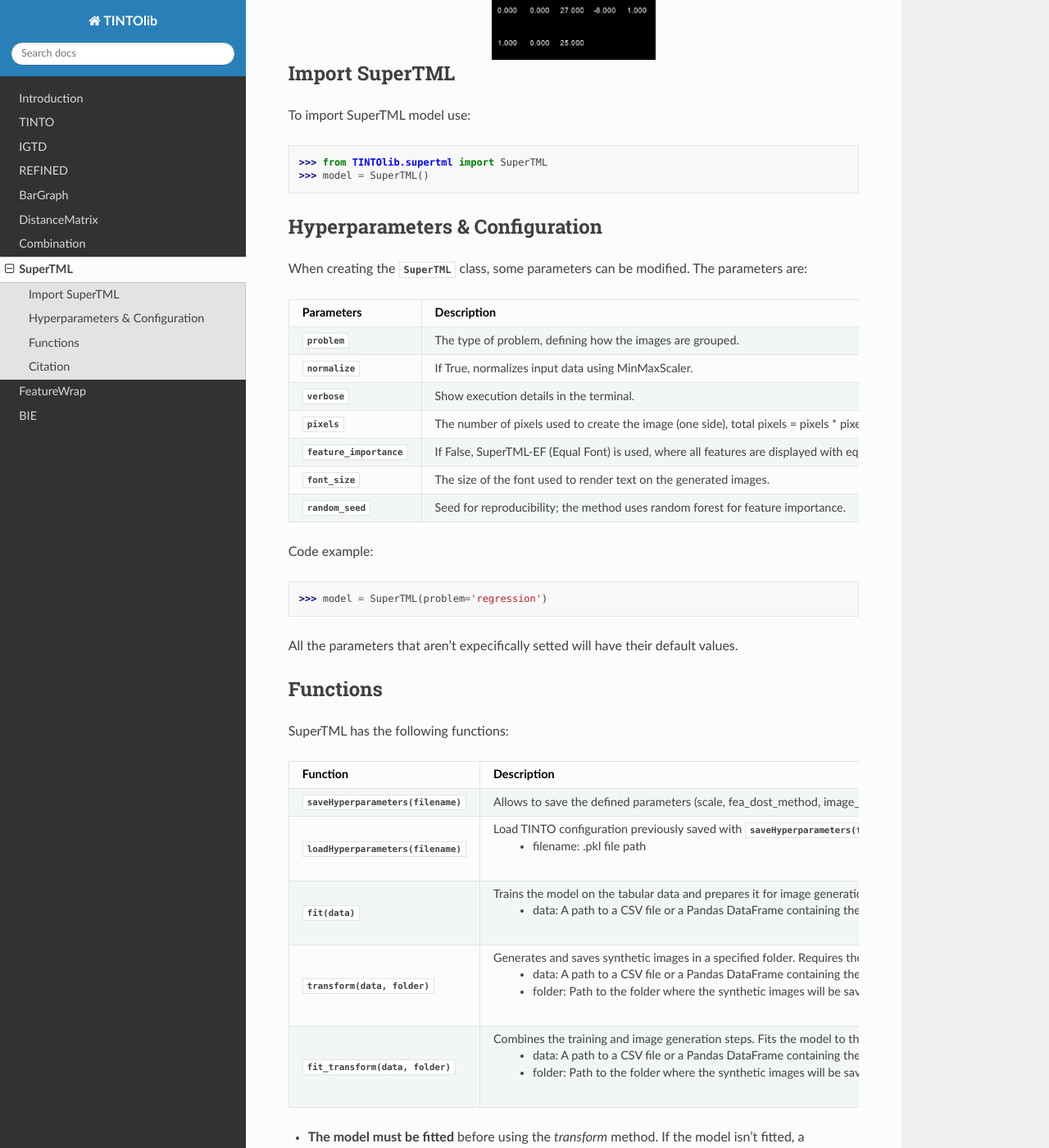
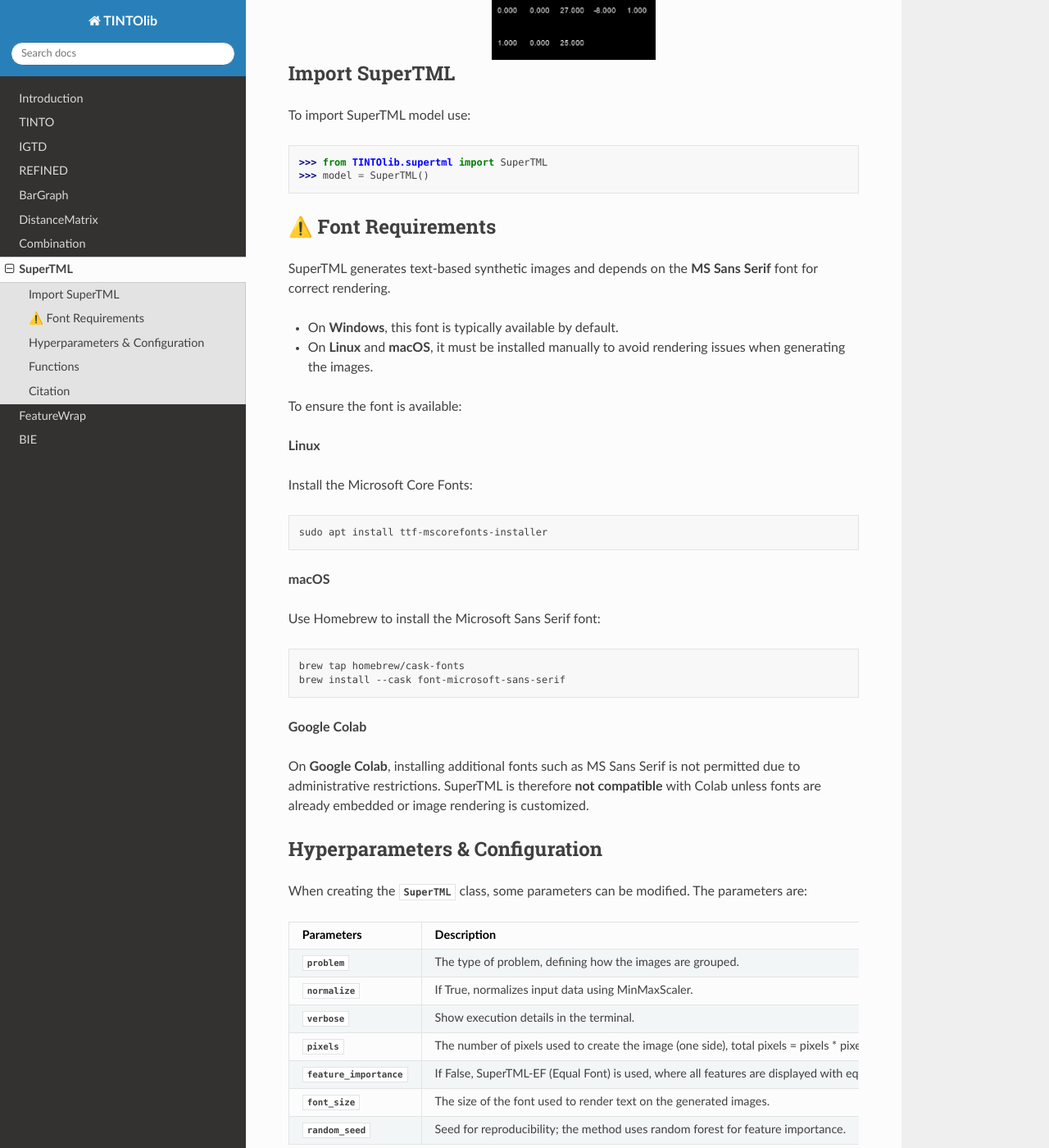
Before and after one commit to oeg-upm/TINTOlib-Documentation, a Sphinx documentation site: the page built from docs/source/supertml.rst, in a window 1280 px wide and 1400 px high, scrolled down 552 px. Shown: the whole window at 82% size. Built offline with Sphinx 7.4.7 and the Read the Docs theme 3.1.0, drawn with Linux system fonts in a browser that asks for light colours; pages that are not in the unit, such as notebooks, are missing from menus.

Commit message:
Update supertml.rst

```diff
--- a/docs/source/supertml.rst
+++ b/docs/source/supertml.rst
@@ -23,6 +23,37 @@ To import SuperTML model use:
 
 >>> from TINTOlib.supertml import SuperTML
 >>> model = SuperTML()
+
+⚠️ Font Requirements
+-----------------
+
+SuperTML generates text-based synthetic images and depends on the **MS Sans Serif** font for correct rendering.
+
+- On **Windows**, this font is typically available by default.
+- On **Linux** and **macOS**, it must be installed manually to avoid rendering issues when generating the images.
+
+To ensure the font is available:
+
+**Linux**
+
+Install the Microsoft Core Fonts:
+
+.. code-block:: bash
+
+   sudo apt install ttf-mscorefonts-installer
+
+**macOS**
+
+Use Homebrew to install the Microsoft Sans Serif font:
+
+.. code-block:: bash
+
+   brew tap homebrew/cask-fonts
+   brew install --cask font-microsoft-sans-serif
+
+**Google Colab**
+
+On **Google Colab**, installing additional fonts such as MS Sans Serif is not permitted due to administrative restrictions. SuperTML is therefore **not compatible** with Colab unless fonts are already embedded or image rendering is customized.
 
 Hyperparameters & Configuration
 ---------------
```
